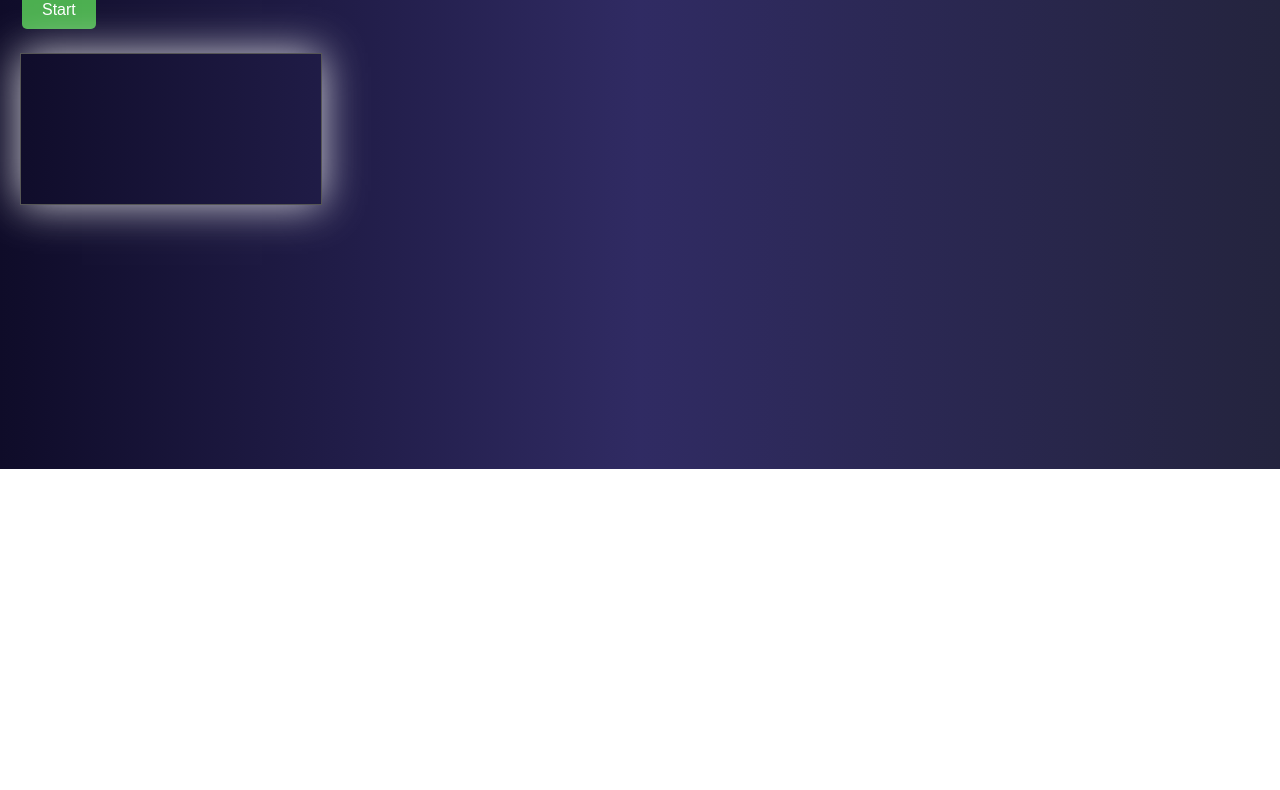
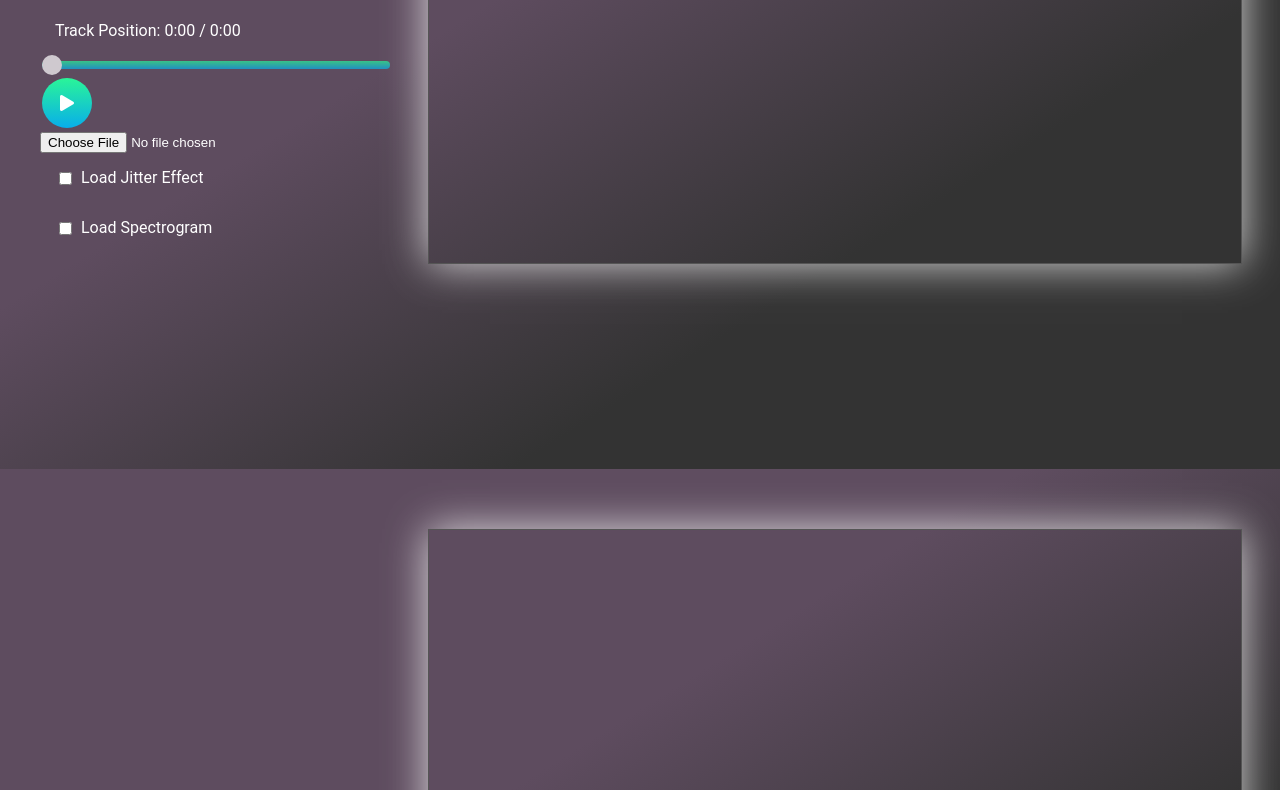
Before and after one commit to digiguru/jitter, a plain HTML site: page index.html in a window 1280 px wide. Shown: the part 331-1121 px from the top of the page. Before the commit the page ends 800 px from the top, so only its background shows below. Drawn offline with Linux system fonts and the light colour scheme.

Commit message:
Adds styling

```diff
--- a/index.html
+++ b/index.html
@@ -4,22 +4,41 @@
 <meta charset="UTF-8">
 <title>Dynamic Audio Visualizer</title>
 <link rel="stylesheet" href="style.css">
+<link rel="stylesheet" href="https://cdnjs.cloudflare.com/ajax/libs/font-awesome/5.15.1/css/all.min.css">
 </head>
 <body>
+    <div id="container">
+        <div id="controls">
             <h1>Options</h1>
-    <div id="controls">
+
 
 
             <label>Track Position: <span id="currentTime">0:00</span> / <span id="totalTime">0:00</span></label>
             <input type="range" id="trackPosition" value="0" min="0" max="100" step="1">
+            <button id="playPauseBtn" class="play-pause-btn" disabled>
+                <i id="playPauseIcon" class="fas fa-play"></i> <!-- Using Font Awesome icons -->
+            </button>
+            <input type="file" id="audio-file" accept=".mp3">
 
         </div>
-<input type="file" id="audio-file" accept=".mp3">
+    <div id="canvas-container">
         <h1>Output</h1>
         <button id="start-animation">Start</button>
         <canvas id="canvas"></canvas>
+    </div>
+</div>
 
 <script src="pluginsConfig.js"></script>
 <script type="module" src="main.js"></script>
 </body>
 </html>
+
+<div id="container">
+    <div id="controls" class="options">
+        <!-- Your options and controls go here -->
+    </div>
+    <div id="canvas-container">
+        <canvas id="canvas"></canvas>
+        <!-- Any additional content for the canvas area -->
+    </div>
+</div>
--- a/style.css
+++ b/style.css
@@ -1,30 +1,53 @@
 /* General Style for the Page */
 body {
-    background: linear-gradient(to right, #0f0c29, #302b63, #24243e);
+    background: linear-gradient(to bottom right, #5e4c5f 0%, #5e4c5f 40%, #333333 70%, #333333 100%);
+    background-repeat: no-repeat; /* This will prevent the background from repeating */
+    background-attachment: fixed; /* This will fix the background with respect to the viewport */
+    background-size: cover; /* This will make sure the gradient covers the entire element */
     color: #fff;
     font-family: 'Roboto', sans-serif;
     margin: 0;
     padding: 20px;
-    overflow-x: hidden;
 }
-
 h1 {
-    text-align: center;
+    text-align: left;
     font-size: 2em;
     text-transform: uppercase;
     letter-spacing: 2px;
-    margin-bottom: 20px;
+    margin-left: 20px;
+    color: #fff;
 }
-canvas {
-    position: absolute;
+/* Use Flexbox to create a row with two columns */
+#container {
+    display: flex;
+    flex-direction: row;
+    height: 100vh; /* Adjust height as needed */
 }
-/* Canvas Styles */
+
+#controls {
+    width: 30%; /* Set controls to take up 30% of the page */
+    padding: 20px;
+}
+
+#canvas-container {
+    width: 70%; /* Set canvas to take up 70% of the page */
+    padding: 20px;
+}
+
+
+/* Style for left-aligned options */
+.options {
+    text-align: left;
+}
 canvas {
     display: block;
     margin: 20px auto;
     border: 1px solid #555;
     box-shadow: 0 0 20px rgba(255, 255, 255, 0.6);
     animation: pulse 2s infinite;
+    width: 100%; /* Set canvas to fill its container */
+    height: auto; /* Adjust height as needed, or set a fixed height */
+    max-height: 100%; /* Optional: to ensure it doesn't overflow its container */
 }
 
 @keyframes pulse {
@@ -39,12 +62,13 @@ input[type="range"] {
     width: 100%;
     height: 8px;
     border-radius: 5px;
-    background: linear-gradient(to right, #0575E6, #021B79);
     outline: none;
     opacity: 0.7;
     transition: opacity .2s ease-in-out;
+    background-color: #08AEEA;
+    background-image: linear-gradient(0deg, #08AEEA 0%, #2AF598 100%);
+    /* Rest of the styles */
 }
-
 input[type="range"]:hover,
 input[type="range"]:focus {
     opacity: 1;
@@ -69,9 +93,10 @@ input[type="range"]::-moz-range-thumb {
     cursor: pointer;
 }
 
-/* Buttons */
+
 button {
-    background-color: #4CAF50;
+    background-color: #08AEEA;
+    background-image: linear-gradient(0deg, #08AEEA 0%, #2AF598 100%);
     border: none;
     color: white;
     padding: 10px 20px;
@@ -86,7 +111,7 @@ button {
 }
 
 button:hover {
-    background-color: #45a049;
+    background-image: linear-gradient(0deg, #2AF598 0%, #08AEEA 100%);
 }
 
 /* Label and Checkboxes */
@@ -105,14 +130,36 @@ label:hover {
     transform: scale(1.05);
 }
 
-/* Additional Styling for Controls */
+
 #controls {
     margin: auto;
-    width: 90%;
-    text-align: center;
+    text-align: left; /* Change to left align for the controls */
+    padding-left: 20px; /* Add padding to align with the h1 if desired */
 }
+
 
 #controls input,
 #controls label {
     vertical-align: middle;
 }
+
+.play-pause-btn {
+    border: none;
+    background-color: #4CAF50;
+    color: white;
+    padding: 16px;
+    font-size: 16px;
+    border-radius: 50%;
+    cursor: pointer;
+    outline: none;
+    width: 50px;
+    height: 50px;
+    display: flex;
+    align-items: center;
+    justify-content: center;
+}
+
+.play-pause-btn:disabled {
+    background-color: #ccc;
+    cursor: default;
+}
```
Lines whose indentation alone changed are shown as unchanged.
